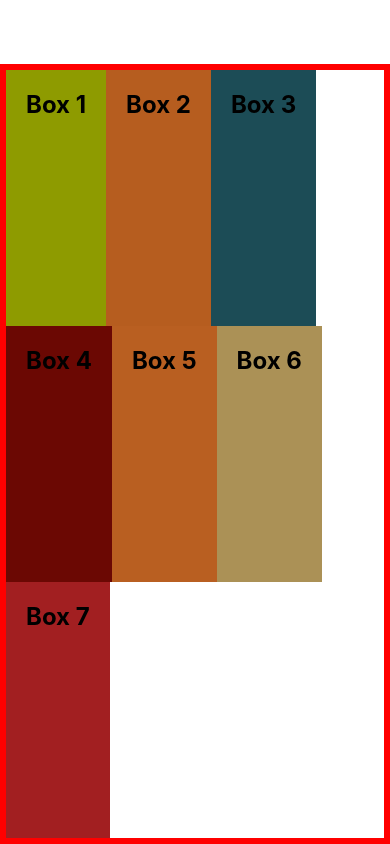
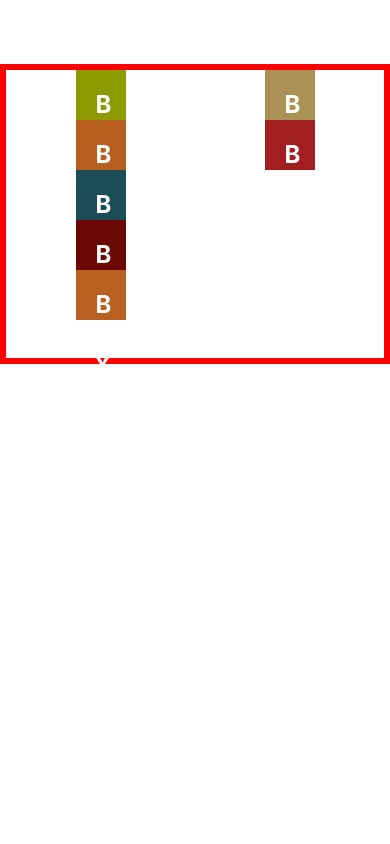
Before and after one commit to Narotam-Mishra/react-native-learning, a React Native app in the folder RNLayout/: screen / in a window 390 px wide. Built offline with nearby package versions, Linux system fonts and the light colour scheme.

Commit message:
react-native_Align_Content_1.33

```diff
--- a/RNLayout/App.js
+++ b/RNLayout/App.js
@@ -17,10 +17,10 @@ export default function App() {
 
 const styles = StyleSheet.create({
   container: {
-    flex: 1,
-    flexDirection: 'row',
+    // flex: 1,
+    height: 300,
     flexWrap: "wrap",
-    height: 300,
+    alignContent: "space-around",
     marginTop: 64,
     borderWidth: 6,
     borderColor: "red"
--- a/RNLayout/components/Box.js
+++ b/RNLayout/components/Box.js
@@ -12,10 +12,13 @@ const styles = StyleSheet.create({
     box: {
         backgroundColor: "#fff",
         padding: 20,
+        width: 50,
+        height: 50,
     },
     text: {
         fontSize: 24,
         fontWeight: "bold",
-        textAlign: "center"
+        textAlign: "center",
+        color: "white",
     }
 })
```
Also changed, not shown: 1 other file (tests, documents, lock files or other folders).
